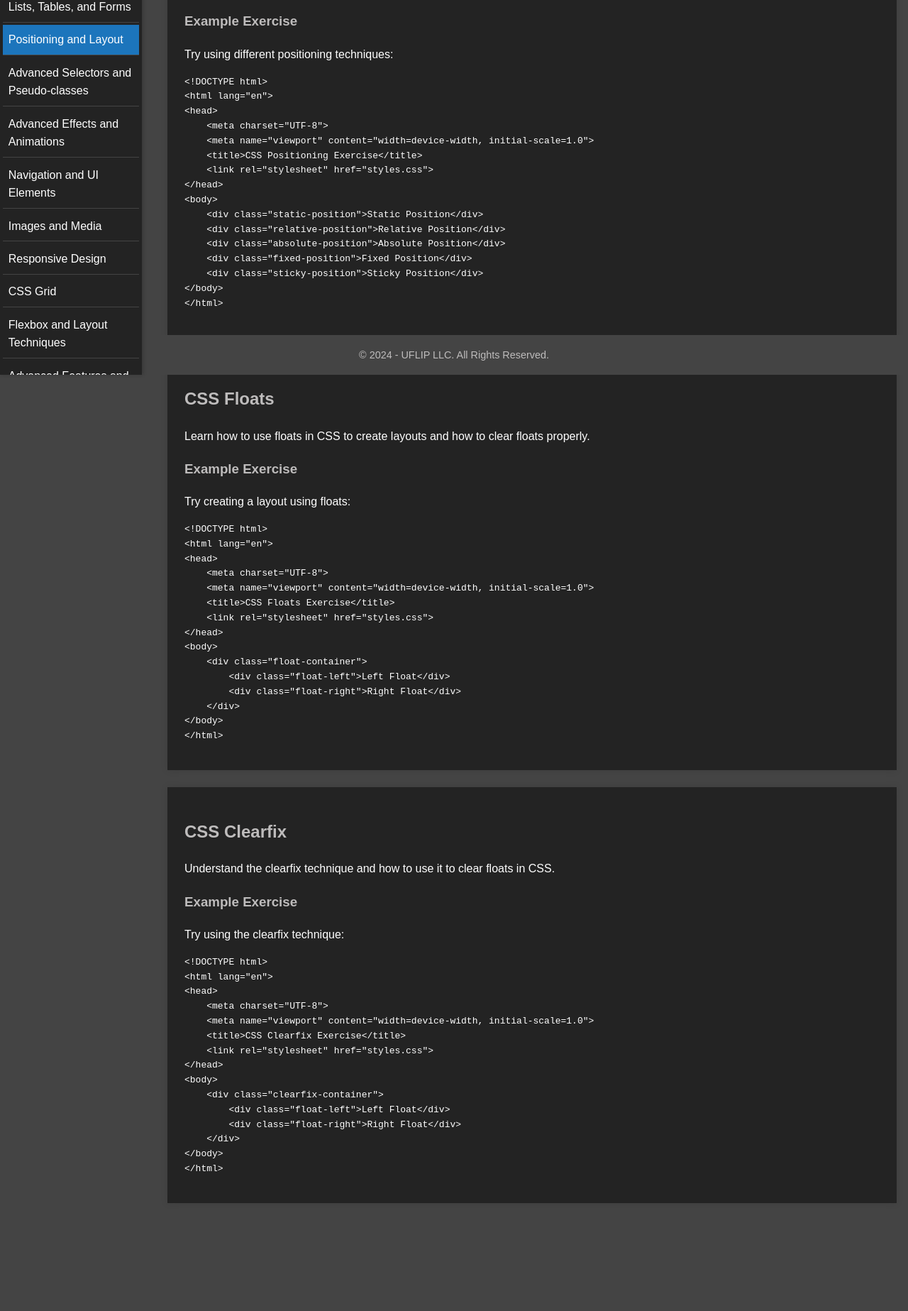
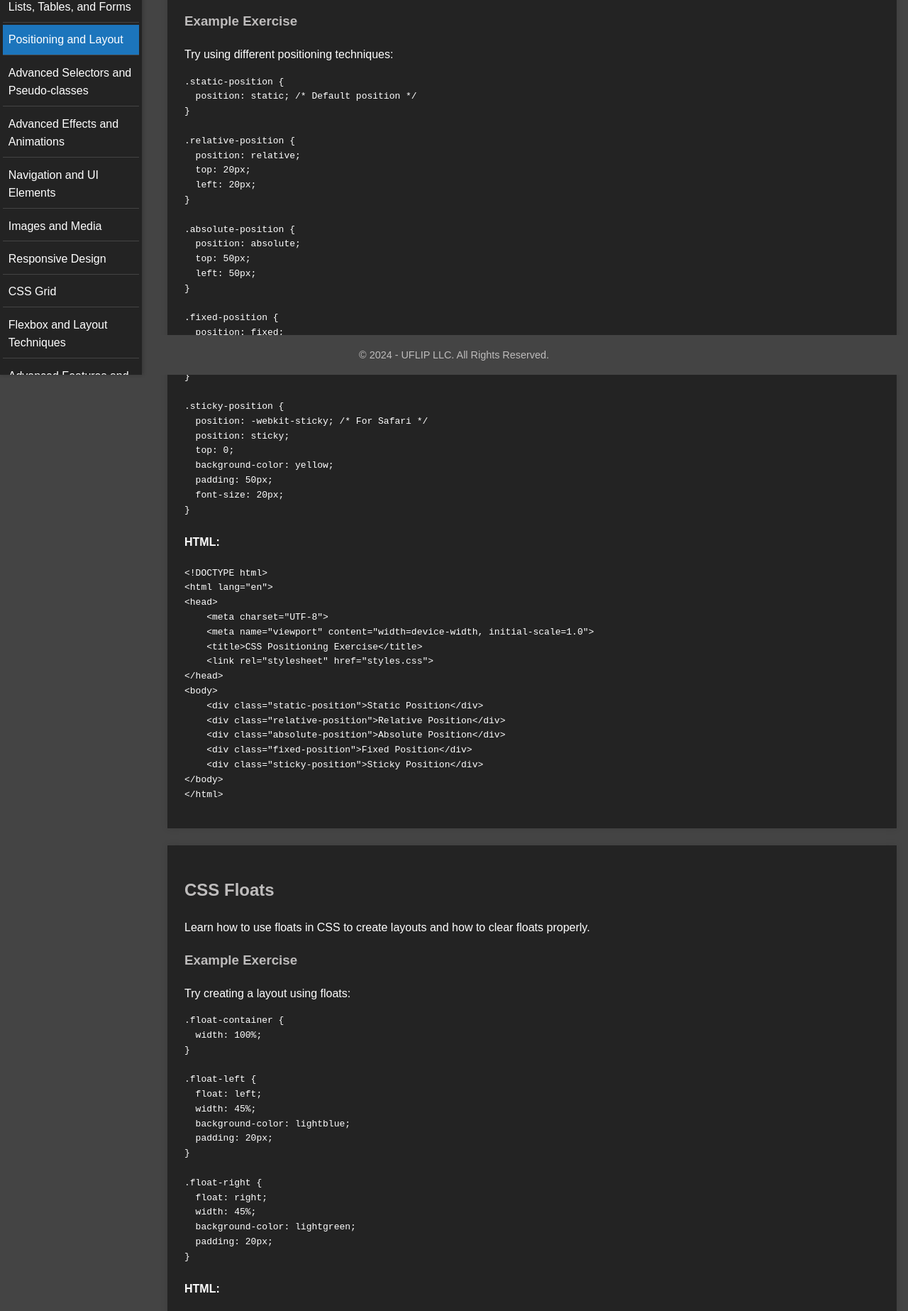
Before and after one commit to UFLIPTraining/Codemakers-CSS-Course, a plain HTML site: page src/pages/positioningandlayout.html in a window 1280 px wide. Shown: the part 272-2119 px from the top of the page at 71% size. Before the commit the page ends 2023 px from the top, so only its background shows below. Drawn offline with Linux system fonts and the light colour scheme.

Commit message:
Pushing out new updates :)

```diff
--- a/src/css/styles.css
+++ b/src/css/styles.css
@@ -95,8 +95,8 @@ section {
 
 section p,
 section ul {
-  text-align: left; /* Aligns paragraphs and lists to the left for better readability */
-  max-width: 800px; /* Limits the width of the content for better readability */
+  text-align: left;
+  max-width: 800px;
 }
 
 footer {
--- a/src/pages/positioningandlayout.html
+++ b/src/pages/positioningandlayout.html
@@ -72,6 +72,37 @@
         </p>
         <h3>Example Exercise</h3>
         <p>Try using different positioning techniques:</p>
+        <pre><code>.static-position {
+  position: static; /* Default position */
+}
+
+.relative-position {
+  position: relative;
+  top: 20px;
+  left: 20px;
+}
+
+.absolute-position {
+  position: absolute;
+  top: 50px;
+  left: 50px;
+}
+
+.fixed-position {
+  position: fixed;
+  top: 10px;
+  right: 10px;
+}
+
+.sticky-position {
+  position: -webkit-sticky; /* For Safari */
+  position: sticky;
+  top: 0;
+  background-color: yellow;
+  padding: 50px;
+  font-size: 20px;
+}</code></pre>
+        <h4>HTML:</h4>
         <pre><code>&lt;!DOCTYPE html&gt;
 &lt;html lang="en"&gt;
 &lt;head&gt;
@@ -97,6 +128,24 @@
         </p>
         <h3>Example Exercise</h3>
         <p>Try creating a layout using floats:</p>
+        <pre><code>.float-container {
+  width: 100%;
+}
+
+.float-left {
+  float: left;
+  width: 45%;
+  background-color: lightblue;
+  padding: 20px;
+}
+
+.float-right {
+  float: right;
+  width: 45%;
+  background-color: lightgreen;
+  padding: 20px;
+}</code></pre>
+        <h4>HTML:</h4>
         <pre><code>&lt;!DOCTYPE html&gt;
 &lt;html lang="en"&gt;
 &lt;head&gt;
@@ -121,6 +170,22 @@
         </p>
         <h3>Example Exercise</h3>
         <p>Try using the clearfix technique:</p>
+        <pre><code>.clearfix::after {
+  content: "";
+  clear: both;
+  display: table;
+}
+
+.clearfix-container {
+  background-color: lightgrey;
+}
+
+.float-left, .float-right {
+  float: left; /* Ensure both floats are left-aligned for this example */
+  width: 45%;
+  padding: 20px;
+}</code></pre>
+        <h4>HTML:</h4>
         <pre><code>&lt;!DOCTYPE html&gt;
 &lt;html lang="en"&gt;
 &lt;head&gt;
@@ -130,7 +195,7 @@
     &lt;link rel="stylesheet" href="styles.css"&gt;
 &lt;/head&gt;
 &lt;body&gt;
-    &lt;div class="clearfix-container"&gt;
+    &lt;div class="clearfix-container clearfix"&gt;
         &lt;div class="float-left"&gt;Left Float&lt;/div&gt;
         &lt;div class="float-right"&gt;Right Float&lt;/div&gt;
     &lt;/div&gt;
```
Also changed, not shown: src/pages/index.html (renamed from index.html).
